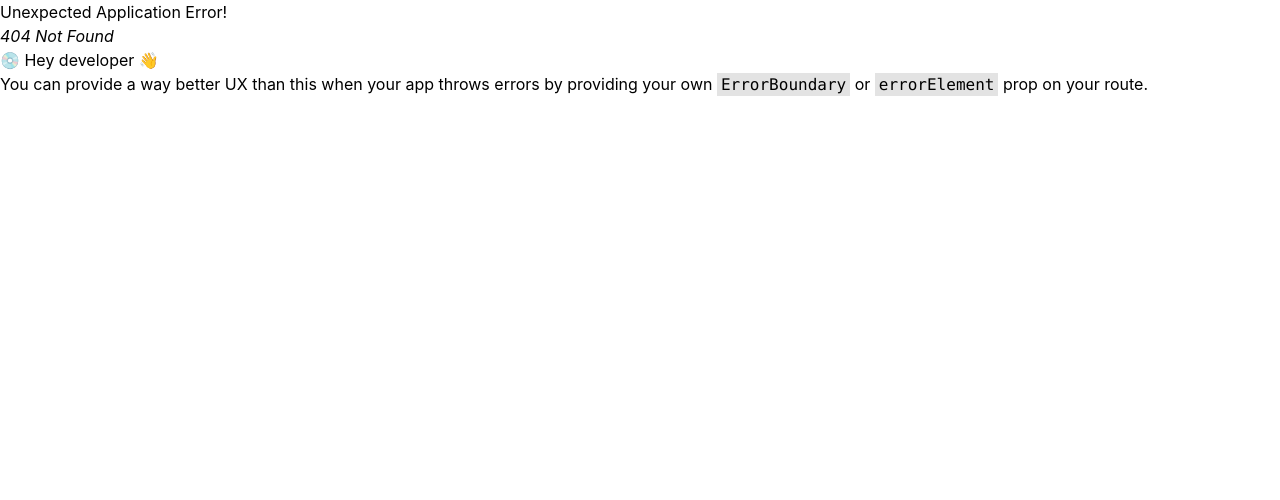
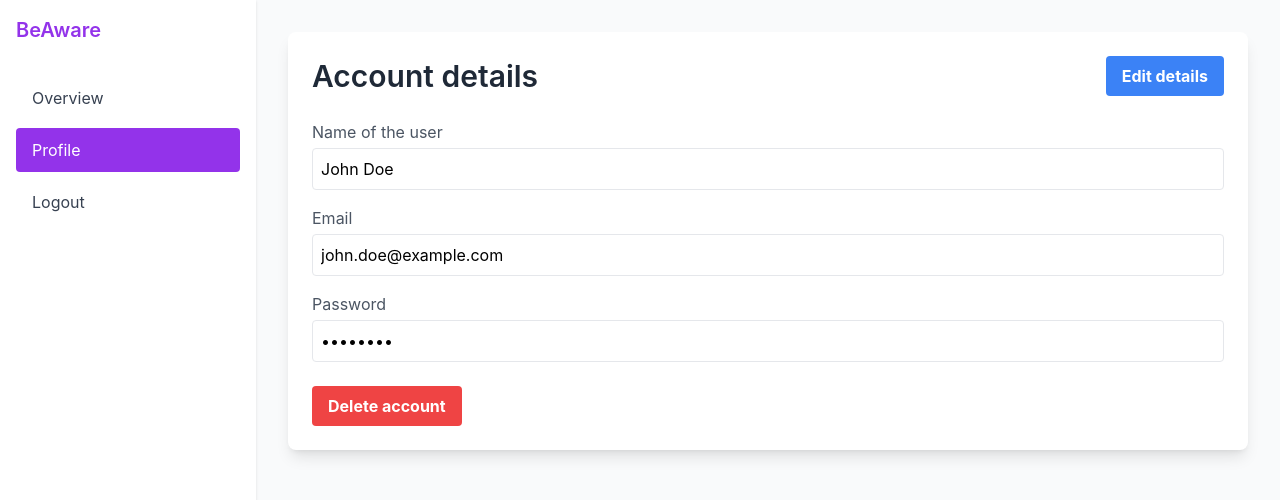
Before and after one commit to anaikarsaad/beaware, a React (Create React App) app: page /profile in a window 1280 px wide. Before the commit this address had no page. Shown: the top 500 px of the page. Built offline with nearby package versions, Linux system fonts and the light colour scheme.

Commit message:
made the side bar and account details page
updated the dashboard

```diff
--- a/src/App.tsx
+++ b/src/App.tsx
@@ -20,7 +20,8 @@ import ForgotPassword from './pages/Forgot-Password';
 import Dashboard from './pages/dashboard';
 import CompanionSetup from './pages/CompanionSetup';
 import ImageInfo from './pages/ImageInfo';
-// import AccountDetails from './pages/accountdetails';
+import AccountDetails from './pages/AccountDetails';
+// import Overview from './pages/Overview';
 
 const exampleName = "Your Name";
 const exampleImageUrl = "https://example.com/image.jpg";
@@ -38,9 +39,17 @@ const check:boolean = false;
       <Route path='/onboarding' element={<OnboardingPage/>}/>
       <Route path='/login' element={<LoginPage/>}/>
       <Route path='/signup' element={<SignUpPage/>}/>
-      {/* <Route path='/profile' element={<AccountDetails/>}></Route>  */}
+       <Route path='/profile' element={<AccountDetails/>}></Route>
       {/* <Route path='/cs' element={<CompanionSetup/>}/> */}
       {/* <Route path="/ii" element={<ImageInfo name="Sample Image" imageUrl="https://via.placeholder.com/300" qrCodeData="Sample QR Code Data" />} /> */}
+
+      {/* <Route path='/overview' element={
+  <Overview
+    name={exampleName}
+    imageUrl={exampleImageUrl}
+    qrCodeData={exampleQrCodeData}
+  />
+} /> */}
 
       <Route path='/dashboard' element={
           <Dashboard
@@ -49,6 +58,8 @@ const check:boolean = false;
             qrCodeData={exampleQrCodeData}
           />
         } />
+
+
 
       <Route path="/forgot-password" element={<ForgotPassword />} />
 
--- /dev/null
+++ b/src/pages/AccountDetails.tsx
@@ -0,0 +1,62 @@
+// AccountDetails.tsx
+import React from 'react';
+import Sidebar from './Sidebar'; // Adjust import path as necessary
+
+const AccountDetails: React.FC = () => {
+  // Example state for user data (replace with your own state management logic)
+  const userData = {
+    name: "John Doe",
+    email: "john.doe@example.com",
+    password: "********" // For display purposes only, do not handle real passwords like this
+  };
+
+  // Handlers for Edit and Delete actions
+  const handleEditDetails = () => {
+    console.log('Edit account details');
+  };
+
+  const handleDeleteAccount = () => {
+    console.log('Account deleted');
+  };
+
+  return (
+    <div className="bg-gray-50 min-h-screen flex">
+      <Sidebar activeItem="profile" />
+      <main className="flex-1">
+        <div className="container mx-auto p-8">
+          <div className="bg-white shadow-lg rounded-lg p-6">
+            <div className="flex justify-between items-center mb-6">
+              <h1 className="text-3xl font-semibold text-gray-800">Account details</h1>
+              <button onClick={handleEditDetails} className="bg-blue-500 hover:bg-blue-700 text-white font-bold py-2 px-4 rounded">
+                Edit details
+              </button>
+            </div>
+            {/* Form Fields */}
+            <div className="space-y-4">
+              <div>
+                <label className="text-gray-600">Name of the user</label>
+                <input type="text" value={userData.name} readOnly className="w-full mt-1 p-2 border rounded" />
+              </div>
+              <div>
+                <label className="text-gray-600">Email</label>
+                <input type="email" value={userData.email} readOnly className="w-full mt-1 p-2 border rounded" />
+              </div>
+              <div>
+                <label className="text-gray-600">Password</label>
+                <input type="password" value={userData.password} readOnly className="w-full mt-1 p-2 border rounded" />
+              </div>
+            </div>
+            {/* Delete Account Button */}
+            <div className="mt-6">
+              <button onClick={handleDeleteAccount} className="bg-red-500 hover:bg-red-700 text-white font-bold py-2 px-4 rounded">
+                Delete account
+              </button>
+            </div>
+          </div>
+        </div>
+      </main>
+    </div>
+  );
+};
+
+export default AccountDetails;
--- /dev/null
+++ b/src/pages/Sidebar.tsx
@@ -0,0 +1,25 @@
+// Sidebar.tsx
+import React from 'react';
+
+interface SidebarProps {
+  activeItem: 'overview' | 'profile';
+}
+
+const Sidebar: React.FC<SidebarProps> = ({ activeItem }) => {
+  const isActive = (item: string) => activeItem === item ? 'bg-purple-600 text-white' : 'text-gray-700 hover:bg-purple-600 hover:text-white';
+
+  return (
+    <aside className="w-64 bg-white shadow">
+      <div className="p-4">
+        <h2 className="text-xl font-semibold text-purple-600">BeAware</h2>
+        <nav className="mt-8">
+          <a href="/overview" className={`block py-2.5 px-4 rounded ${isActive('overview')}`}>Overview</a>
+          <a href="/profile" className={`block py-2.5 px-4 rounded mt-2 ${isActive('profile')}`}>Profile</a>
+          <a href="/logout" className="block py-2.5 px-4 rounded mt-2 text-gray-700 hover:bg-purple-600 hover:text-white transition-colors duration-200">Logout</a>
+        </nav>
+      </div>
+    </aside>
+  );
+};
+
+export default Sidebar;
```
Also changed, not shown: src/pages/dashboard.tsx (line endings or trailing spaces).
